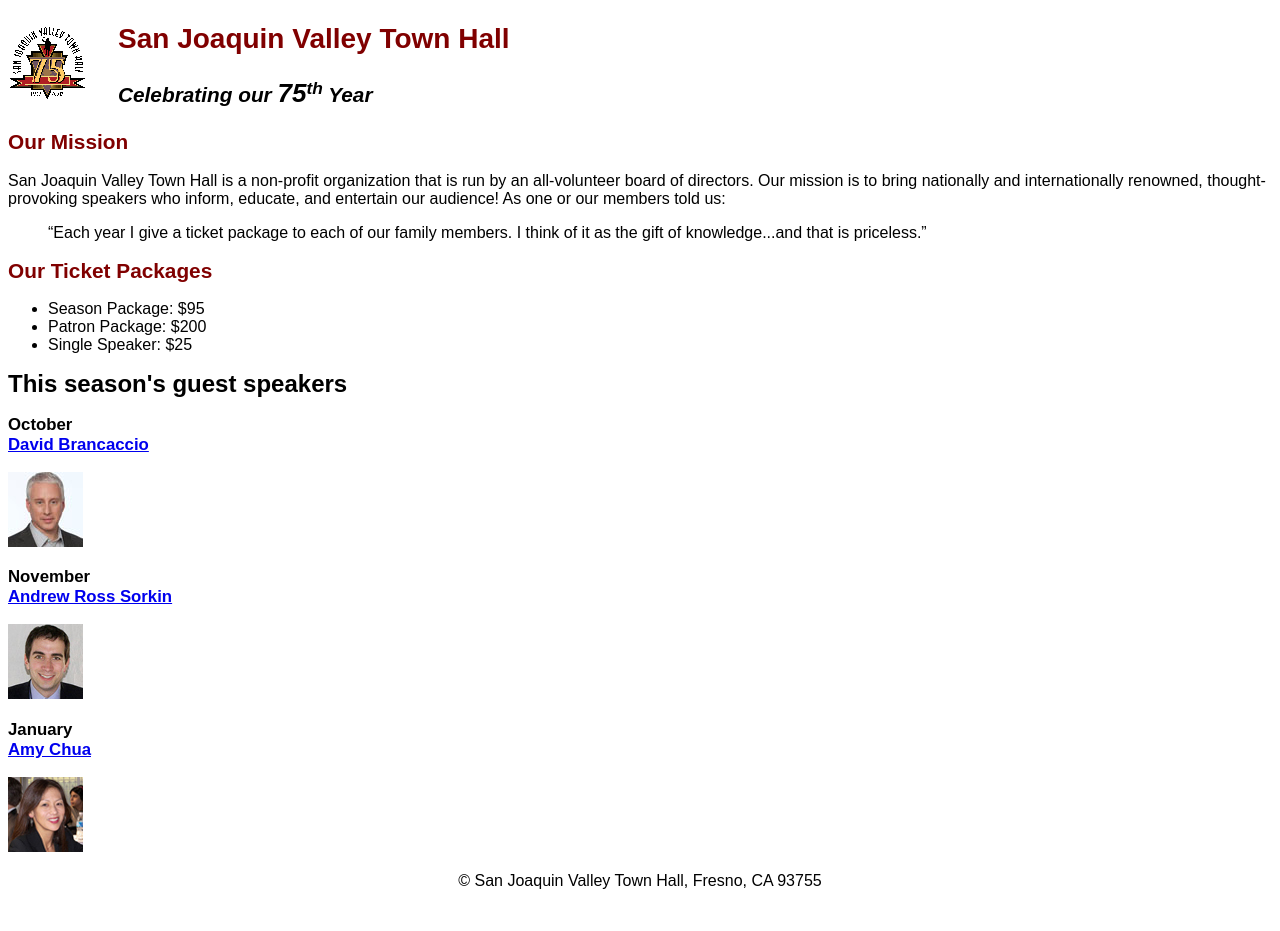
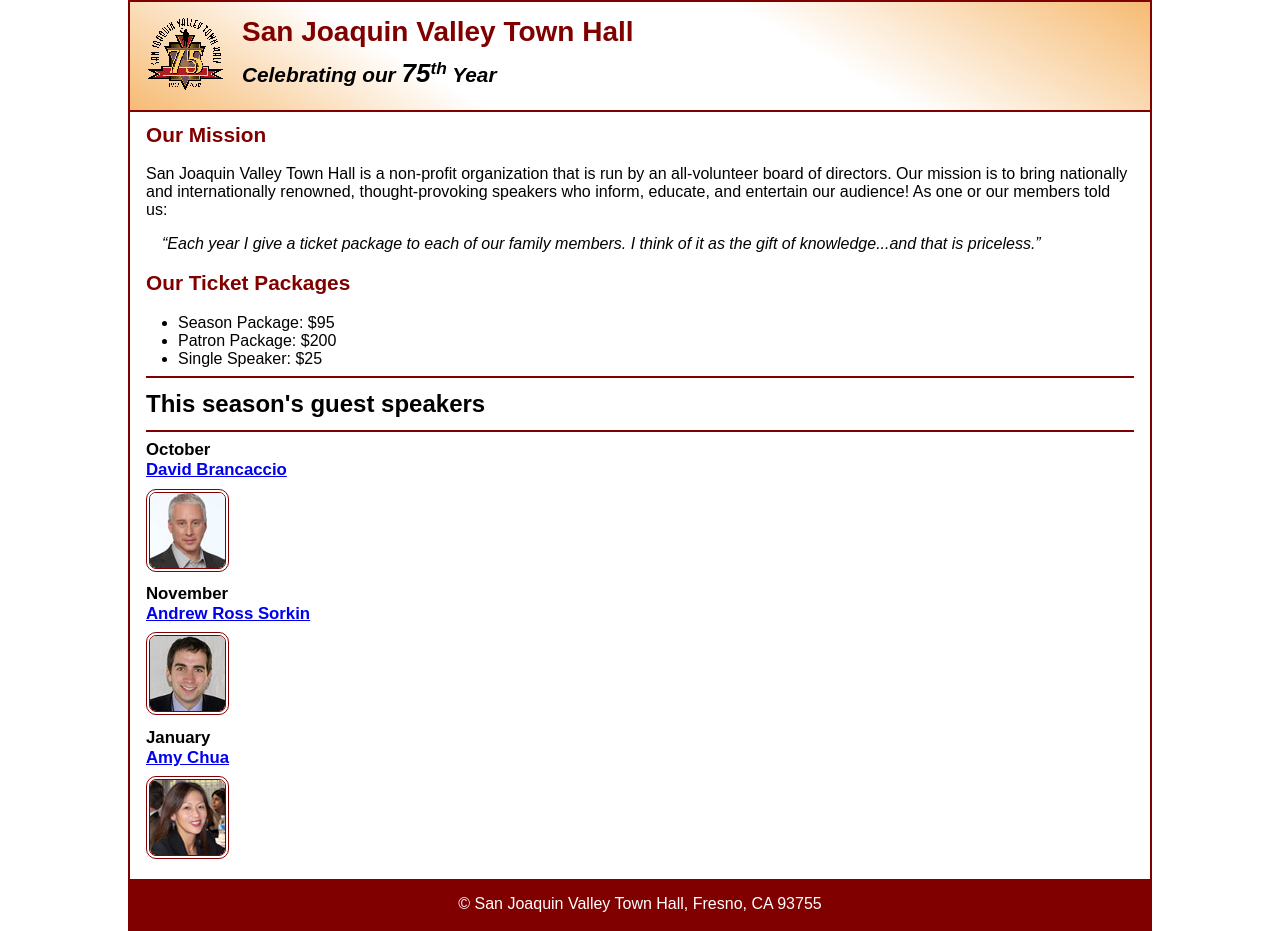
Before and after one commit to pk737-source/A07, a plain HTML site: page index.html in a window 1280 px wide. Before the commit the page ends 906 px from the top, so only its background shows below. Drawn offline with Linux system fonts and the light colour scheme.

Commit message:
Refactor CSS with reset and enhanced styles

```diff
--- a/styles/main.css
+++ b/styles/main.css
@@ -1,3 +1,10 @@
+/* reset selector */
+* {
+	margin: 0;
+	padding: 0;
+	box-sizing: border-box;
+}
+
 /* custom property */
 :root {
 	--accent-color: #800000;  /* could also be coded #800 */
@@ -6,9 +13,19 @@
 /* default styles */
 body {
 	font-family: Arial, Helvetica, sans-serif;
-    font-size: 100%;
+	font-size: 100%;
+	width: 80%;
+	margin: auto;
+	border: 2px solid var(--accent-color);
 }
-a:hover, a:focus{
+h1, h2, h3, p, ul {
+	padding-top: .5em;
+	padding-bottom: .5em;
+}
+ul {
+	margin-left: 2em;
+}
+a:hover, a:focus {
 	font-style: italic;
 	color: var(--accent-color);
 }
@@ -25,29 +42,52 @@ h3 {
 
 /* the styles for the header */
 header {
+	border-bottom: 2px solid var(--accent-color);
+	background: linear-gradient(30deg, #f6bb73 0%, white 30%, white 65%, #f6bb73 100%);
+
 	& h2 {
 		font-size: 175%;
-		text-indent: 30px;
+		padding-bottom: 0;
 	}
 	& h3 {
 		font-size: 130%;
 		font-style: italic;
-		text-indent: 30px;
+		padding-bottom: 1em;
 	}
 	& img {
 		float: left;
+		margin: .75em 1em;
 	}
 }
 
 /* the styles for the main content */
 main {
 	clear: left;
+	padding: 0 1em 1em 1em;
+
+	& h1 {
+		border-top: 2px solid var(--accent-color);
+		border-bottom: 2px solid var(--accent-color);
+	}
+	& img {
+		border: 4px double var(--accent-color);
+		border-radius: 10px;
+	}
+}
+
+blockquote {
+	font-style: italic;
+	padding: .5em 1em;
 }
 
 /* the styles for the footer */
 footer {
+	background-color: var(--accent-color);
+
 	& p {
 		text-align: center;
+		color: white;
+		padding: 1em 0;
 	}
 }
 
```
